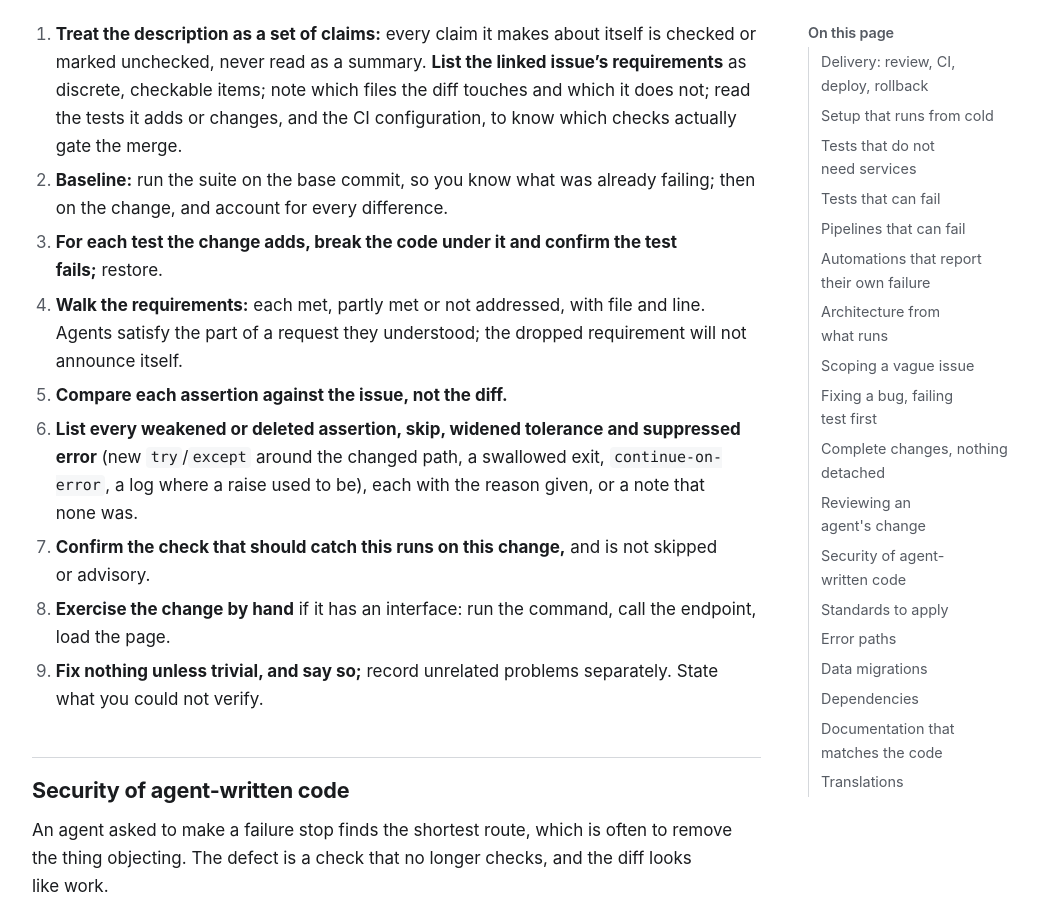
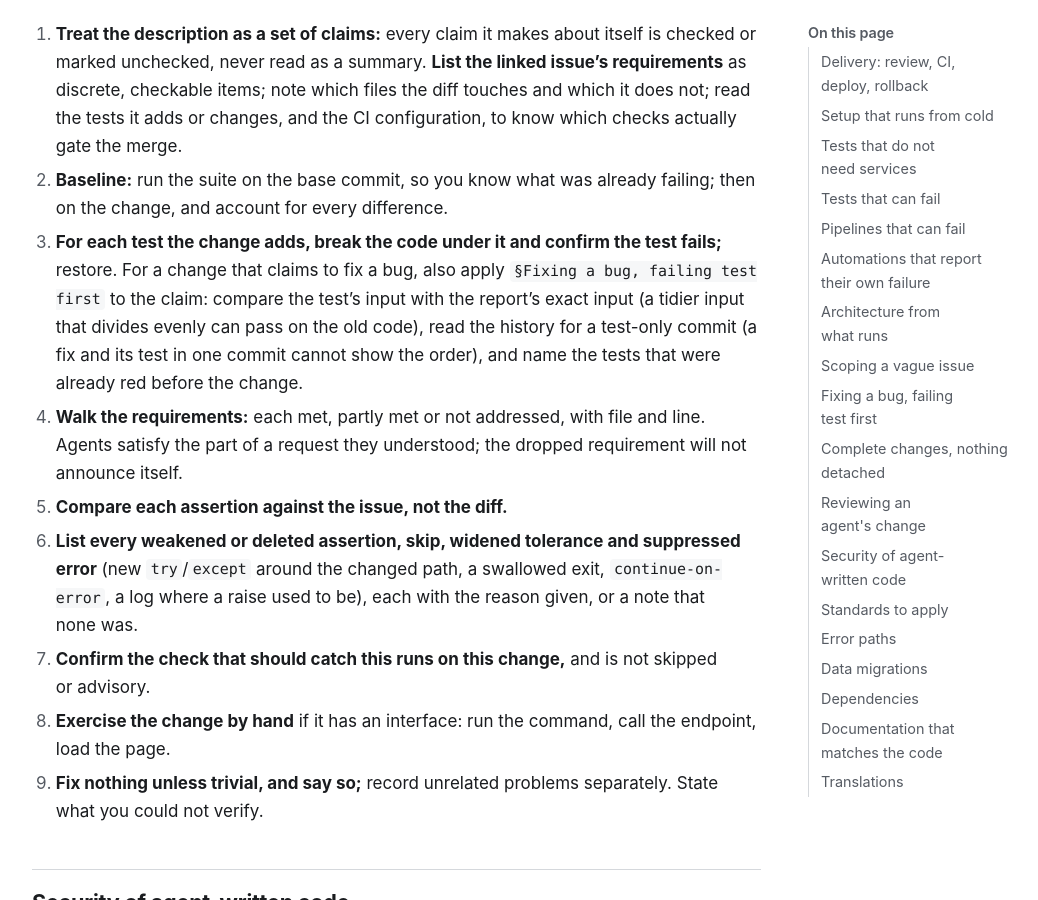
Before and after one commit to melbinjp/jules-prompts, a Jekyll site: the page built from _conductor_pages/guidance/software.md, in a window 1280 px wide and 900 px high, scrolled down 9427 px. Shown: the whole window, without its empty margins (120-1158 px from the left). Built offline with Jekyll 4.4.1, drawn with Linux system fonts in a browser that asks for light colours.

Commit message:
Conductor: reviewing a claimed fix applies the failing-test-first checks to the claim
Both runs on the fixed-before-tested case caught that the fix was unproven but missed that its
test used an evenly dividing input, that fix and test shared one commit, and that a test was
already red. The rules existed; the review section now points at them.

```diff
--- a/_agent_skills/conductor/guidance/software.txt
+++ b/_agent_skills/conductor/guidance/software.txt
@@ -282,6 +282,10 @@ the code is bad; it is that it reads as finished.
 2. **Baseline:** run the suite on the base commit, so you know what was already failing; then on
    the change, and account for every difference.
 3. **For each test the change adds, break the code under it and confirm the test fails;** restore.
+   For a change that claims to fix a bug, also apply `§Fixing a bug, failing test first` to the
+   claim: compare the test's input with the report's exact input (a tidier input that divides
+   evenly can pass on the old code), read the history for a test-only commit (a fix and its test in
+   one commit cannot show the order), and name the tests that were already red before the change.
 4. **Walk the requirements:** each met, partly met or not addressed, with file and line. Agents
    satisfy the part of a request they understood; the dropped requirement will not announce itself.
 5. **Compare each assertion against the issue, not the diff.**
--- a/_conductor_pages/guidance/software.md
+++ b/_conductor_pages/guidance/software.md
@@ -285,6 +285,10 @@ the code is bad; it is that it reads as finished.
 2. **Baseline:** run the suite on the base commit, so you know what was already failing; then on
    the change, and account for every difference.
 3. **For each test the change adds, break the code under it and confirm the test fails;** restore.
+   For a change that claims to fix a bug, also apply `§Fixing a bug, failing test first` to the
+   claim: compare the test's input with the report's exact input (a tidier input that divides
+   evenly can pass on the old code), read the history for a test-only commit (a fix and its test in
+   one commit cannot show the order), and name the tests that were already red before the change.
 4. **Walk the requirements:** each met, partly met or not addressed, with file and line. Agents
    satisfy the part of a request they understood; the dropped requirement will not announce itself.
 5. **Compare each assertion against the issue, not the diff.**
--- a/library.json
+++ b/library.json
@@ -59,7 +59,7 @@
       "title": "Software: building, checking and delivering code",
       "description": "Load when the output or the work includes software. Most sections are about the ways agents specifically fail: work that reads as finished and is not, tests that cannot fail, pipelines that are green while checking nothing, setup that reports success while broken.",
       "path": "conductor/guidance/software.md",
-      "digest": "sha256:b848965e8d0cbfd69a22f07e3b83f757a19041ea8126d36664195066a09e9dc2"
+      "digest": "sha256:bdd2414f9765a3eb629213c4fd88a308a2c1ef771f0498860b6fe624eaad9b60"
     },
     {
       "name": "conductor-guidance-physical",
--- a/llms.txt
+++ b/llms.txt
@@ -9,7 +9,7 @@ To use it as an agent:
 3. End every report with its counts: verified, failed, not verified and not applicable.
 
 The whole folder as one archive (zip, SKILL.md at its root): https://jules-prompts.wecanuseai.com/.well-known/agent-skills/conductor.zip
-SHA-256 of that archive: sha256:c088726980c3b0c37370b52a0f7062cd57b0702d337ac42d0759abdd577ba430
+SHA-256 of that archive: sha256:82127d20b05a413638618ad6b856dbe7b2125c5f9bc9112d5aea88d30675b2a4
 Discovery index (Agent Skills 0.2.0): https://jules-prompts.wecanuseai.com/.well-known/agent-skills/index.json
 SHA-256 of SKILL.md: sha256:7f0eb7a15dd4c9f5648423896245214a8a7f79ec60a41b16b9c2e5d0739415e0
 Every file with its SHA-256: https://jules-prompts.wecanuseai.com/library.json
```
Also changed, not shown: conductor/guidance/software.md (+4 -0 lines), plugin/skills/conductor/guidance/software.md (+4 -0 lines), skills/conductor/guidance/software.md (+4 -0 lines), .well-known/agent-skills/index.json, 1 other file.
